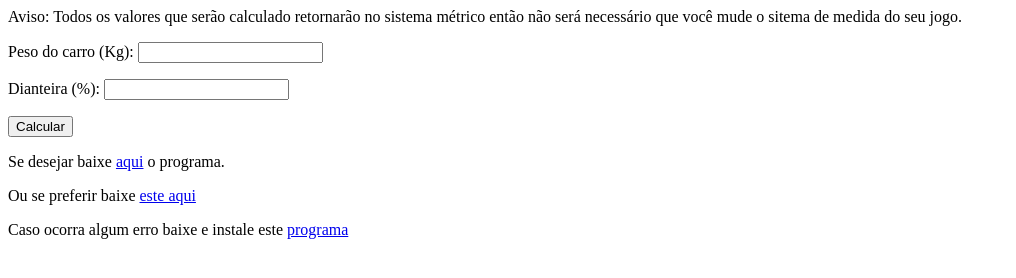
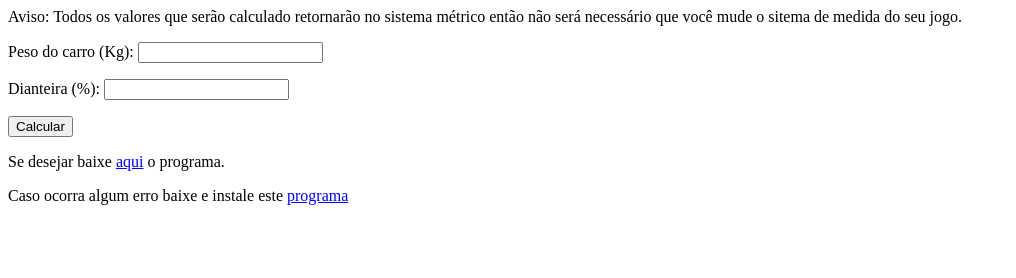
Before and after one commit to JohnWick92/ForzaMotorSportForms, a plain HTML site: page Forza-Forms/index.html in a window 1280 px wide. Shown: the whole page, without its empty margins (0-1016 px from the left). Drawn offline with Linux system fonts and the light colour scheme.

Commit message:
Update index.html

```diff
--- a/Forza-Forms/index.html
+++ b/Forza-Forms/index.html
@@ -17,7 +17,7 @@
 
     </div>
     <p>Se desejar baixe <a href="ForzaForms.jar">aqui</a> o programa.</p>
-    <p>Ou se preferir baixe <a href="Calculo_Tunagem_Forza.jar">este aqui </a></p>
+    <!--<p>Ou se preferir baixe <a href="Calculo_Tunagem_Forza.jar">este aqui </a></p>-->
     <p>Caso ocorra algum erro baixe e instale este <a href="https://www.java.com/pt_BR/download/windows-64bit.jsp">programa</a></p>
 </body>
 </html>
```
